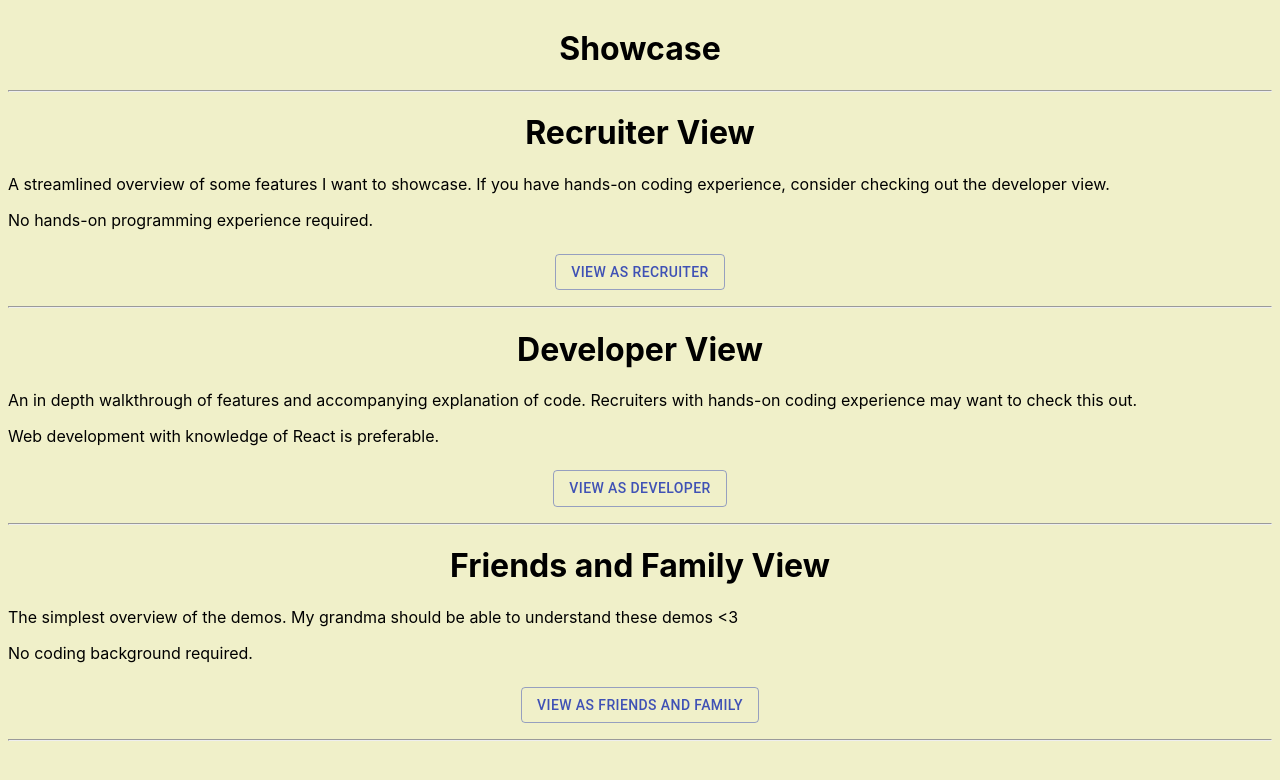
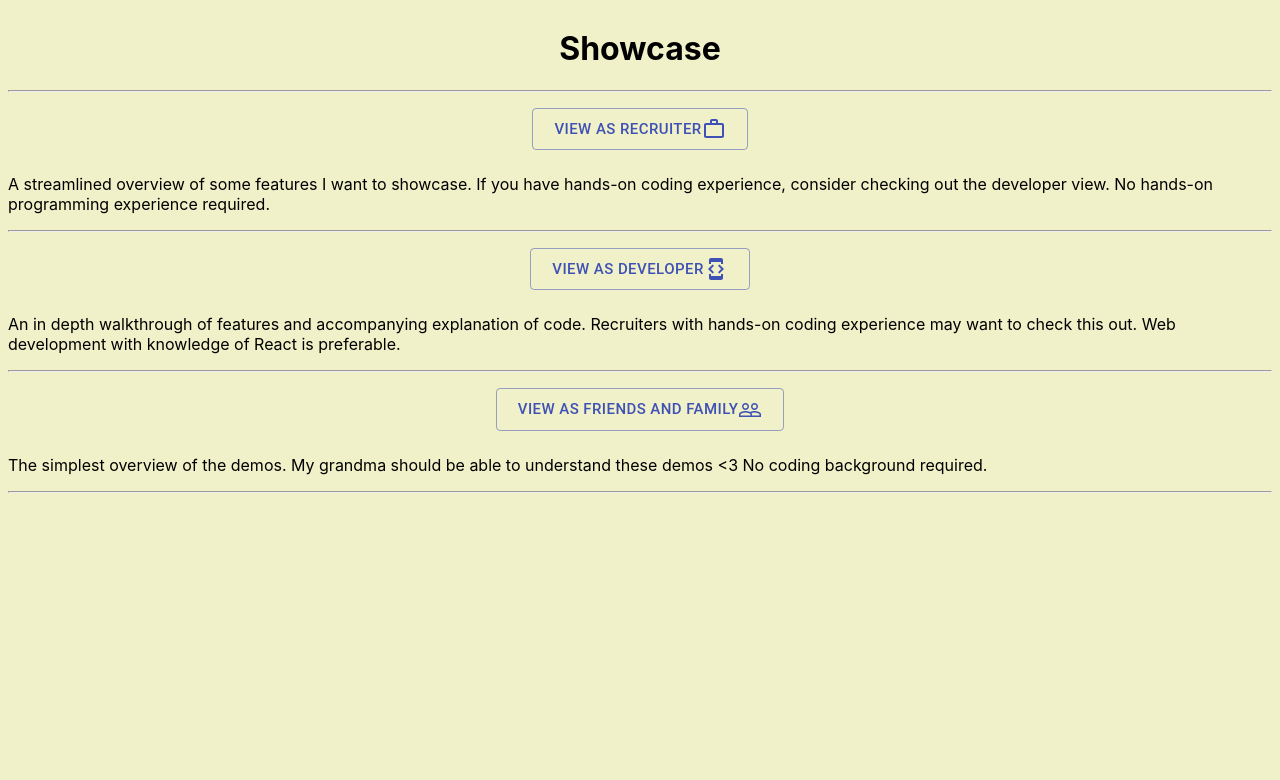
Before and after one commit to michael-small/personal-site, a React (Create React App) app: page /showcase in a window 1280 px wide. Shown: the top 780 px of the page. Built offline with nearby package versions, Linux system fonts and the light colour scheme.

Commit message:
Add icons for each view preview role

```diff
--- a/src/components/Showcase/ViewPreview/ViewPreview.js
+++ b/src/components/Showcase/ViewPreview/ViewPreview.js
@@ -6,22 +6,37 @@ import './ViewShowcase.css';
 // <----- MUI ----->
 import Button from '@material-ui/core/Button';
 import { Link } from 'react-router-dom';
+import DeveloperModeIcon from '@material-ui/icons/DeveloperMode';
+import WorkOutlineIcon from '@material-ui/icons/WorkOutline';
+import PeopleOutlineIcon from '@material-ui/icons/PeopleOutline';
+import HelpOutlineIcon from '@material-ui/icons/HelpOutline';
 
 export default function ViewShowcase(props) {
 	return (
 		<Aux>
 			<div id='body'>
-				<h1 className='view-title'>{props.role} View</h1>
-
-				<p>{props.description}</p>
-				<p>{props.codeBackgroundReq}</p>
 				<div className='center'>
-					<Link to={props.link}>
-						<Button variant='outlined' color='primary'>
-							View as {props.role}
-						</Button>
-					</Link>
+					<Button
+						variant='outlined'
+						color='primary'
+						size='large'
+						href={props.link}
+					>
+						View as {props.role}
+						{props.role === 'Recruiter' ? (
+							<WorkOutlineIcon />
+						) : props.role === 'Developer' ? (
+							<DeveloperModeIcon />
+						) : props.role === 'Friends and Family' ? (
+							<PeopleOutlineIcon />
+						) : (
+							<HelpOutlineIcon />
+						)}
+					</Button>
 				</div>
+				<p>
+					{props.description} {props.codeBackgroundReq}
+				</p>
 				<hr />
 			</div>
 		</Aux>
```
